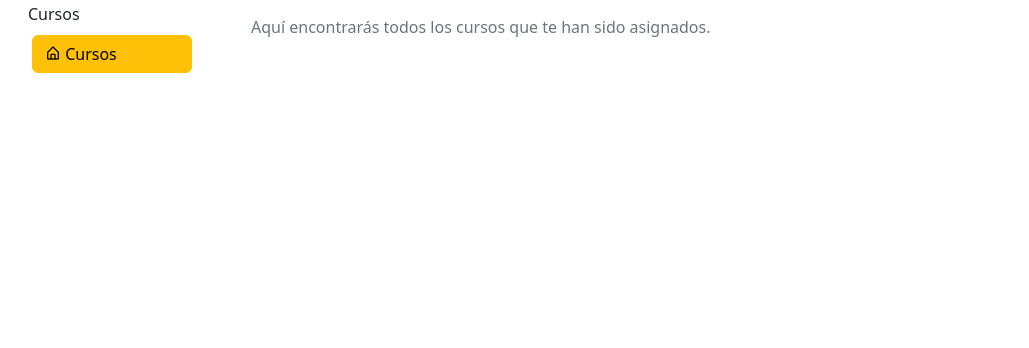
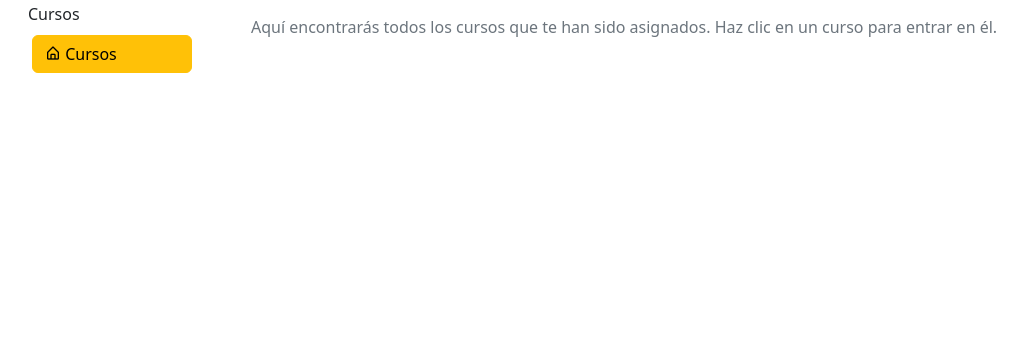
Before and after one commit to Eldeibit97/Pagina-web-Reto, a Flask app: page /cursos in a window 1280 px wide. Shown: the part 72-420 px from the top of the page, without its empty margins (0-1029 px from the left). Run offline with Flask 3, Linux system fonts and the light colour scheme; the visitor is signed in with stand-in values (Sample User, id 1); data that the repository does not hold is empty.

Commit message:
mensajes

```diff
--- a/app/templates/cursos.html
+++ b/app/templates/cursos.html
@@ -11,7 +11,7 @@
 
 {% block content %}
 {% if id_rol == 1 %}
-<p class="text-secondary">Aquí encontrarás todos los cursos que te han sido asignados.</p>
+<p class="text-secondary">Aquí encontrarás todos los cursos que te han sido asignados. Haz clic en un curso para entrar en él.</p>
 
 <div class="row row-cols-1 row-cols-md-2 row-cols-lg-3 g-4">
   {% for curso in cursos %}
@@ -33,13 +33,12 @@
 {% endif %}
 
 {% if id_rol == 2 or id_rol == 3%}
-<p class="text-secondary">Aquí puedes visualizar todos los cursos que han sido creados.</p>
+<p class="text-secondary">Aquí puedes visualizar todos los cursos que han sido creados. Haz clic en un curso para asignar o remover alumnos de él y/o visualizar sus contenidos.</p>
 
 <div class="row row-cols-1 row-cols-md-2 row-cols-lg-3 g-4">
   {% for curso in cursos %}
     <div class="col">
-      <form action="{{ url_for('cursos') }}" method="post">
-        <input type="hidden" name="id_curso" value="{{ curso[0] }}">
+      <a href="{{ url_for('vista_curso', id_curso=curso[0]) }}" class="link-offset-2 link-underline link-underline-opacity-0">
         <button type="submit" class="card h-100 w-100">
           <div class="square-img-container">
             <img class="card-img-top square-img" src="{{ curso[3] }}" alt="Card image cap">
@@ -49,7 +48,7 @@
             <p class="card-text">{{ curso[2] }}</p>
           </div>
         </button>
-      </form>
+      </a>
     </div>
   {% endfor %}
 </div>
```
